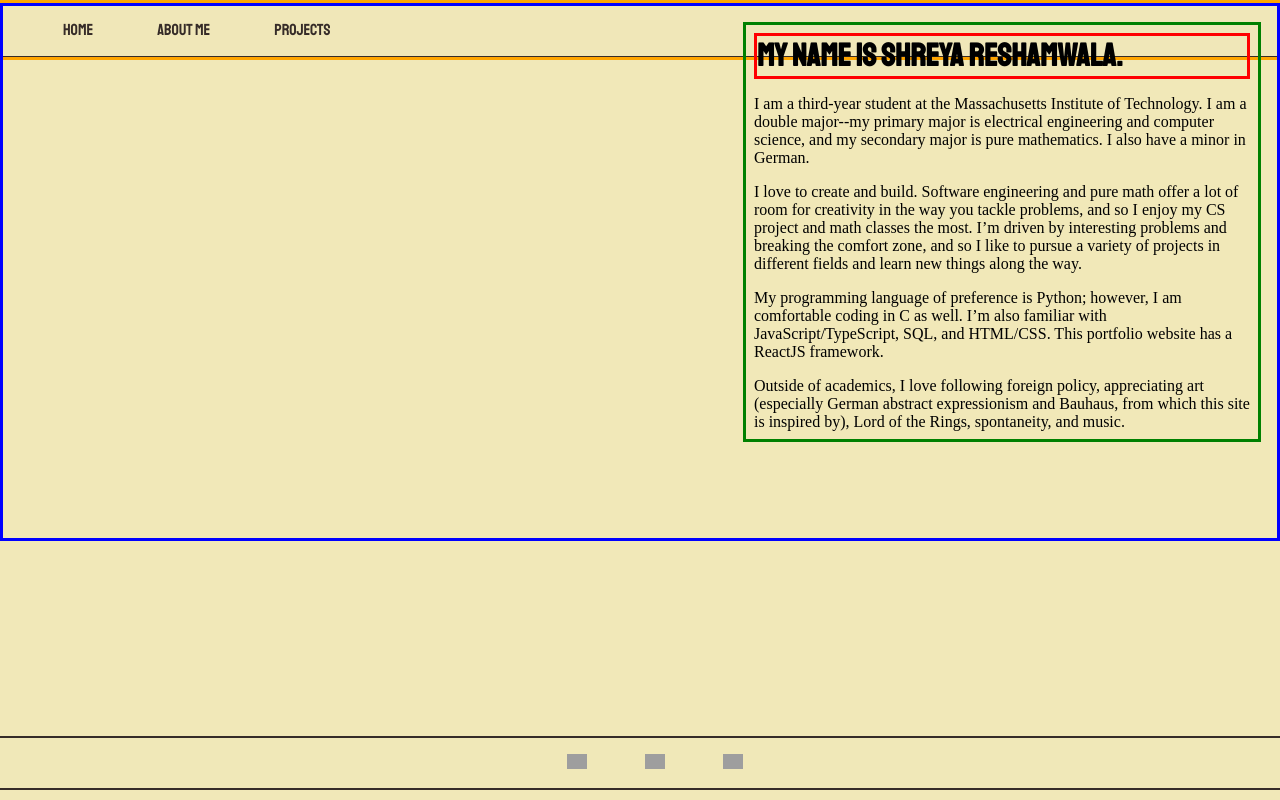
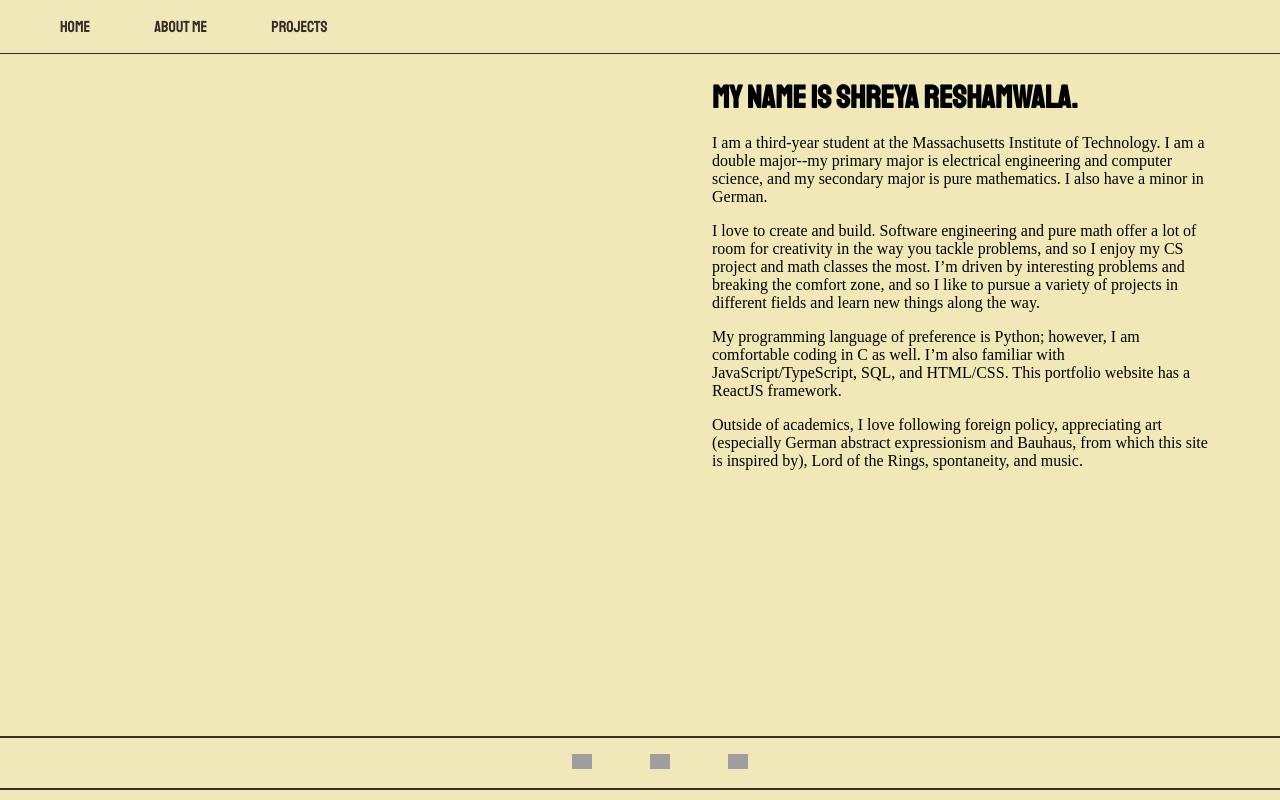
Before and after one commit to shreyaresh/portfolio, a React (Create React App) app: page / in a window 1280 px wide. Built offline with nearby package versions, Linux system fonts and the light colour scheme; grey boxes are pictures that could not be loaded; a web font is replaced by a local one.

Commit message:
fixed about me page

```diff
--- a/src/pages/AboutMe.css
+++ b/src/pages/AboutMe.css
@@ -1,17 +1,11 @@
-.AboutMe-container {
-    min-height:100%;
-    display: flex;
-    justify-content: center;
-    border: solid orange;
+.container {
+    position:relative;
+    width: 100%;
+    height: 100%;
 }
-
 .AboutMe-page {
     display: flex;
-    position: fixed;
-    height: fit-content;
-    width: fit-content;
-    border:solid blue;
-    padding-bottom: 10vh;
+    width: 100%;
     margin-bottom: 60px;
     justify-content: flex-end;
 }
@@ -27,7 +21,7 @@
 
 .AboutMe-text {
     margin: var(--m);
-    border:solid green;
+    margin-right: 5%;
     justify-content: right;
     display: flex;
     flex-direction: column;
@@ -35,8 +29,15 @@
     flex: 0 1 40vw;
 }
 
+@media screen and (max-width: 600px){
+    .AboutMe-text {
+        flex: 0 1 100vw;
+        justify-content: center;
+        margin: var(--m)
+    }
+}
+
 .AboutMe-text h3 {
-    border: solid red;
     height: 100%;
     font-size: 2em;
     font-family: var(--main-font);
--- a/src/pages/AboutMe.tsx
+++ b/src/pages/AboutMe.tsx
@@ -14,8 +14,8 @@ const aboutMep4: string = `Outside of academics, I love following foreign policy
 
 const AboutMe = () => {
     return (
-        <div className='AboutMe-container'>
-            <NavBar />
+        <div className='container'>
+            <NavBar/>
             <div className = 'AboutMe-page'>
                 <div className = 'AboutMe-text'>
                     <h3 className='child'>{name_header}</h3>
```
